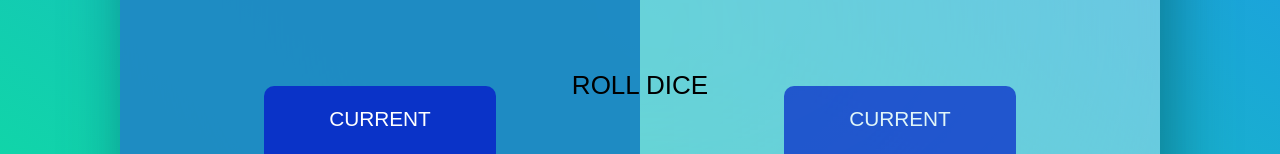
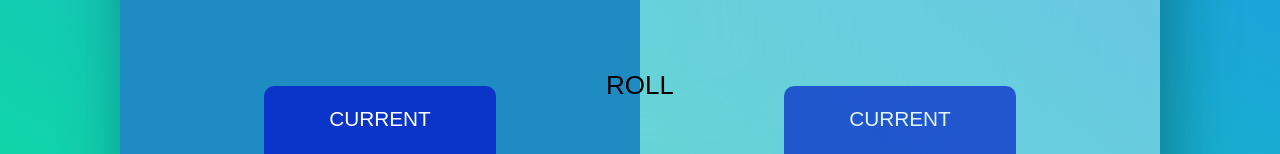
Before and after one commit to chwonseok/dice_game, a plain HTML site: page index.html in a window 1280 px wide. Shown: the part 382-536 px from the top of the page. Drawn offline with Linux system fonts and the light colour scheme; a web font is replaced by a local one.

Commit message:
another minor test

```diff
--- a/index.html
+++ b/index.html
@@ -30,7 +30,7 @@
 
       <img src="dice-6.png" class="dice" alt="Playing dice" />
       <button class="btn btn--reset">RESET GAME</button>
-      <button class="btn btn--roll">ROLL DICE</button>
+      <button class="btn btn--roll">ROLL</button>
       <button class="btn btn--hold">HOLD</button>
     </main>
 
```
